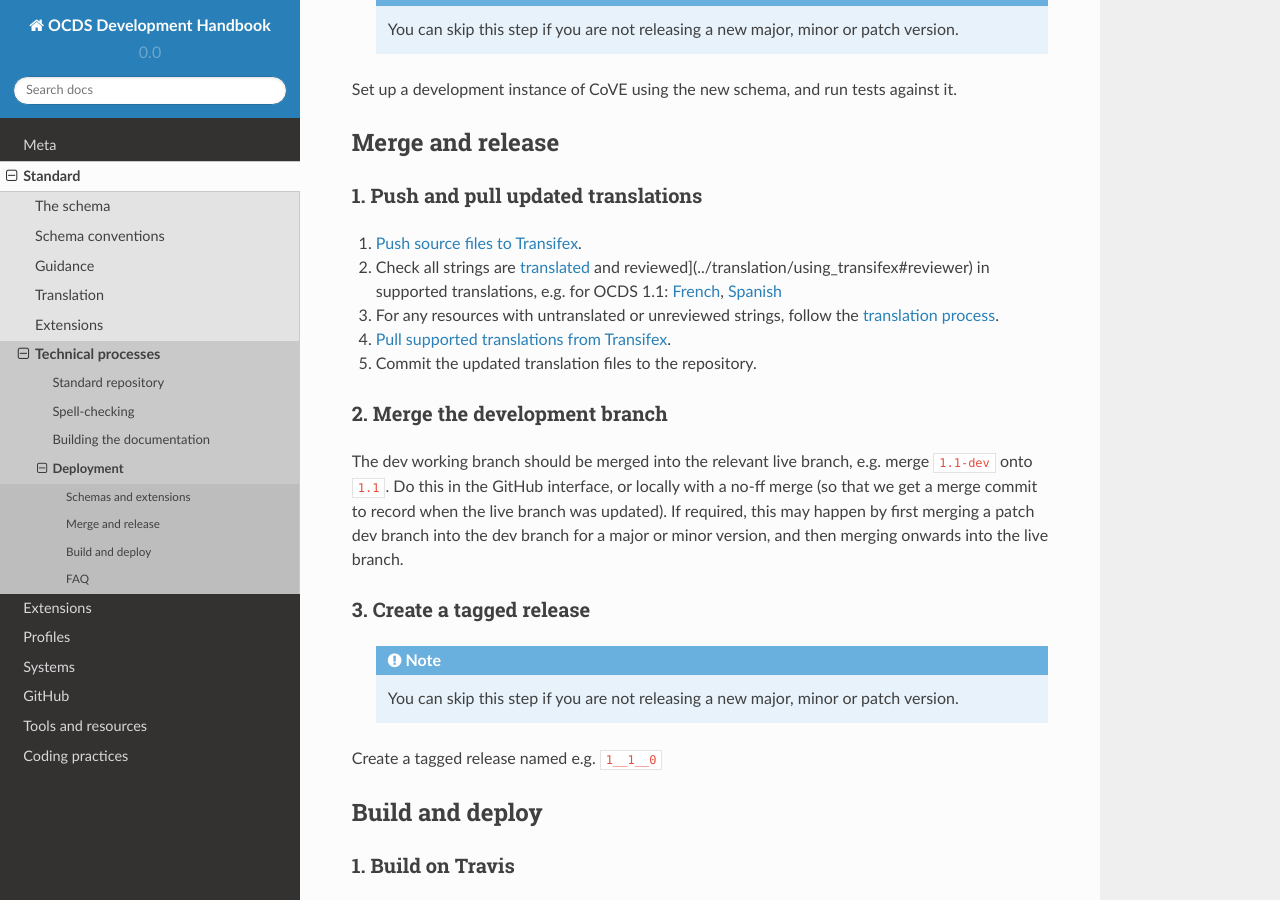
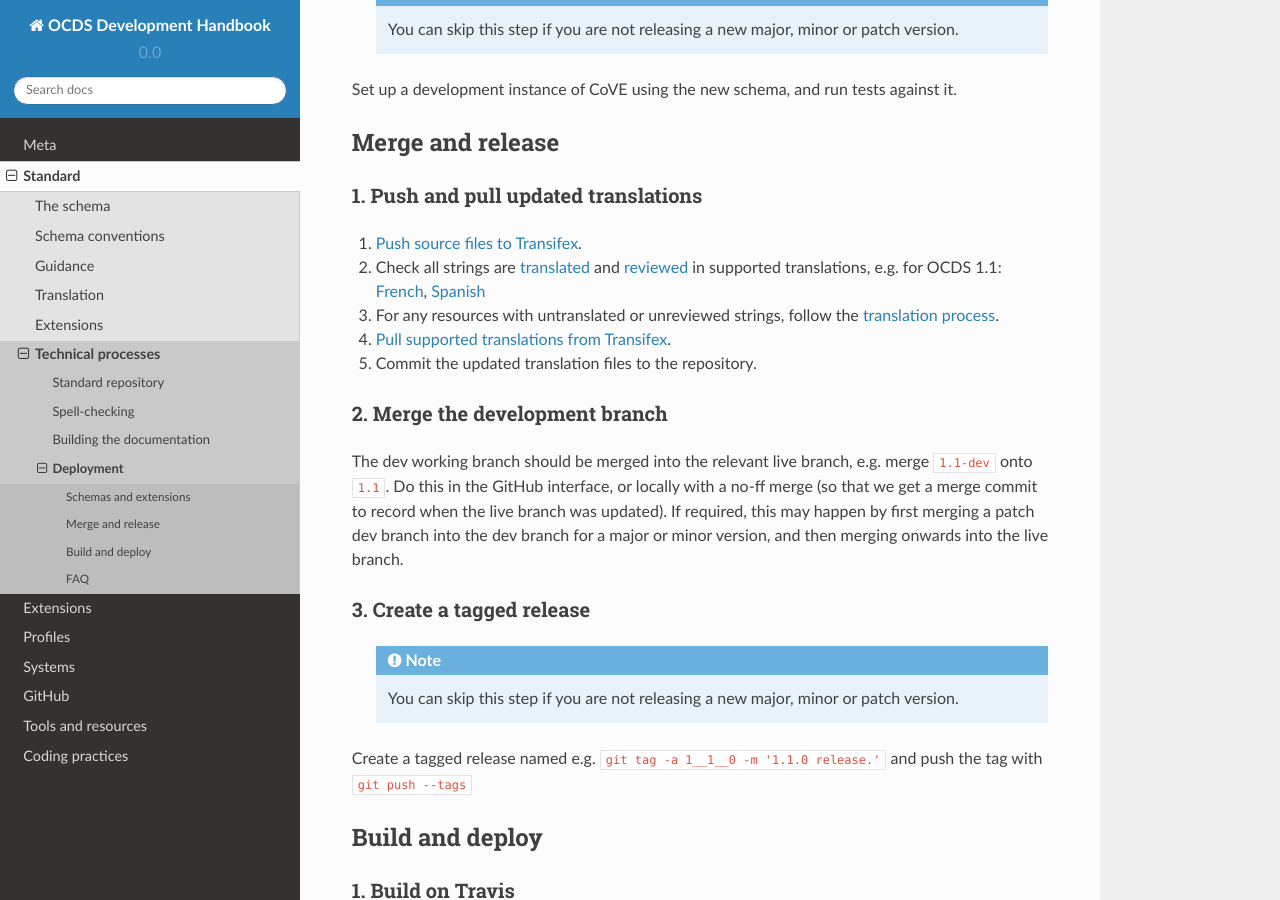
Before and after one commit to open-contracting/standard-development-handbook, a Sphinx documentation site: the page built from docs/standard/technical/deployment.md, in a window 1280 px wide and 900 px high, scrolled down 3009 px. Built offline with Sphinx 7.4.7 and the Read the Docs theme 2.0.0, drawn with Linux system fonts in a browser that asks for light colours.

Commit message:
Add commands for tagging a release

````diff
--- a/docs/standard/technical/deployment.md
+++ b/docs/standard/technical/deployment.md
@@ -133,7 +133,7 @@ Set up a development instance of CoVE using the new schema, and run tests agains
 ### 1. Push and pull updated translations
 
 1. [Push source files to Transifex](../translation/technical#push-translations-to-transifex).
-1. Check all strings are [translated](../translation/using_transifex#translator) and reviewed](../translation/using_transifex#reviewer) in supported translations, e.g. for OCDS 1.1: [French](https://www.transifex.com/OpenDataServices/open-contracting-standard-1-1/translate/#fr/$/), [Spanish](https://www.transifex.com/OpenDataServices/open-contracting-standard-1-1/translate/#es/$/)
+1. Check all strings are [translated](../translation/using_transifex#translator) and [reviewed](../translation/using_transifex#reviewer) in supported translations, e.g. for OCDS 1.1: [French](https://www.transifex.com/OpenDataServices/open-contracting-standard-1-1/translate/#fr/$/), [Spanish](https://www.transifex.com/OpenDataServices/open-contracting-standard-1-1/translate/#es/$/)
 1. For any resources with untranslated or unreviewed strings, follow the [translation process](../translation/translation#translation-workflow).
 1. [Pull supported translations from Transifex](../translation/technical#pull-translations-from-transifex).
 1. Commit the updated translation files to the repository.
@@ -149,7 +149,7 @@ The dev working branch should be merged into the relevant live branch, e.g. merg
     You can skip this step if you are not releasing a new major, minor or patch version.
 ```
 
-Create a tagged release named e.g. `1__1__0`
+Create a tagged release named e.g. `git tag -a 1__1__0 -m '1.1.0 release.'` and push the tag with `git push --tags`
 
 ## Build and deploy
 
````
